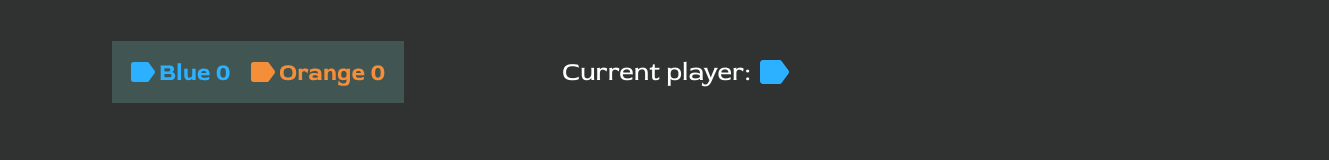
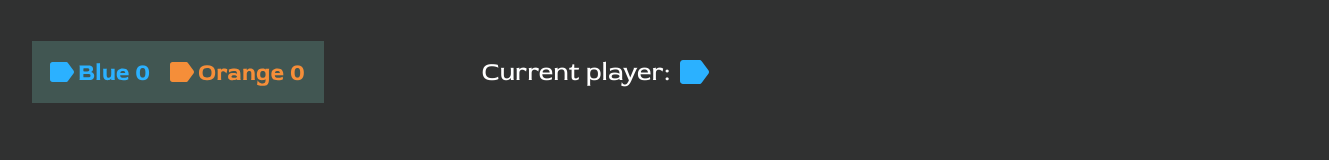
Before and after one commit to DaniGalvani/Memory, a website built with Vite: page playboard.html in a window 1280 px wide. Shown: the whole page, 1329 px wide, since content can reach past the window. Built offline with nearby package versions, Linux system fonts and the light colour scheme.

Commit message:
Improve the layout and styles of the game board; add Flexbox styles and optimize width specifications for better presentation.

```diff
--- a/playboard.html
+++ b/playboard.html
@@ -6,7 +6,7 @@
     <title>Memory - Playboard</title>
   </head>
   <body>
-    <main>
+    <main class="playboard-main">
       <div class="playboard">
         <header class="playboard__header">
           <div class="player-info">
--- a/src/styles/pages/playboard.scss
+++ b/src/styles/pages/playboard.scss
@@ -12,17 +12,22 @@ body {
   @include mixin.body-style();
   background-color: colors.$primary-color;
   color: colors.$text-color;
-  min-height: 100vh;
+}
+
+.playboard-main {
+  @include mixin.center-flex();
+  max-width: 1440px;
 }
 
 .playboard {
   display: flex;
   flex-direction: column;
-  width: 1217px;
+  width: calc(100% - 32px);
+  max-width: 1217px;
   height: 644px;
   margin-top: 41px;
-  margin-left: 112px;
-  margin-right: 111px;
+  margin-left: 0;
+  margin-right: 0;
 
   &__header {
     display: flex;
@@ -35,14 +40,19 @@ body {
     display: flex;
     align-items: center;
     justify-content: flex-start;
-    width: 687px;
+    width: 100%;
+    max-width: 687px;
+    flex-wrap: wrap;
+    gap: 16px;
   }
 
   .player-points {
     display: flex;
     align-items: center;
     justify-content: center;
-    min-width: 292px;
+    width: 292px;
+    max-width: 100%;
+    min-width: 0;
     min-height: 62px;
     background-color: colors.$secondary-color;
 
@@ -73,7 +83,8 @@ body {
     justify-content: flex-end;
     font-family: 'Red Rose Regular', sans-serif;
     font-size: fonts.$font-size-md;
-    width: 100%;
+    width: auto;
+    margin-left: auto;
 
      span {
       display: flex;
```
